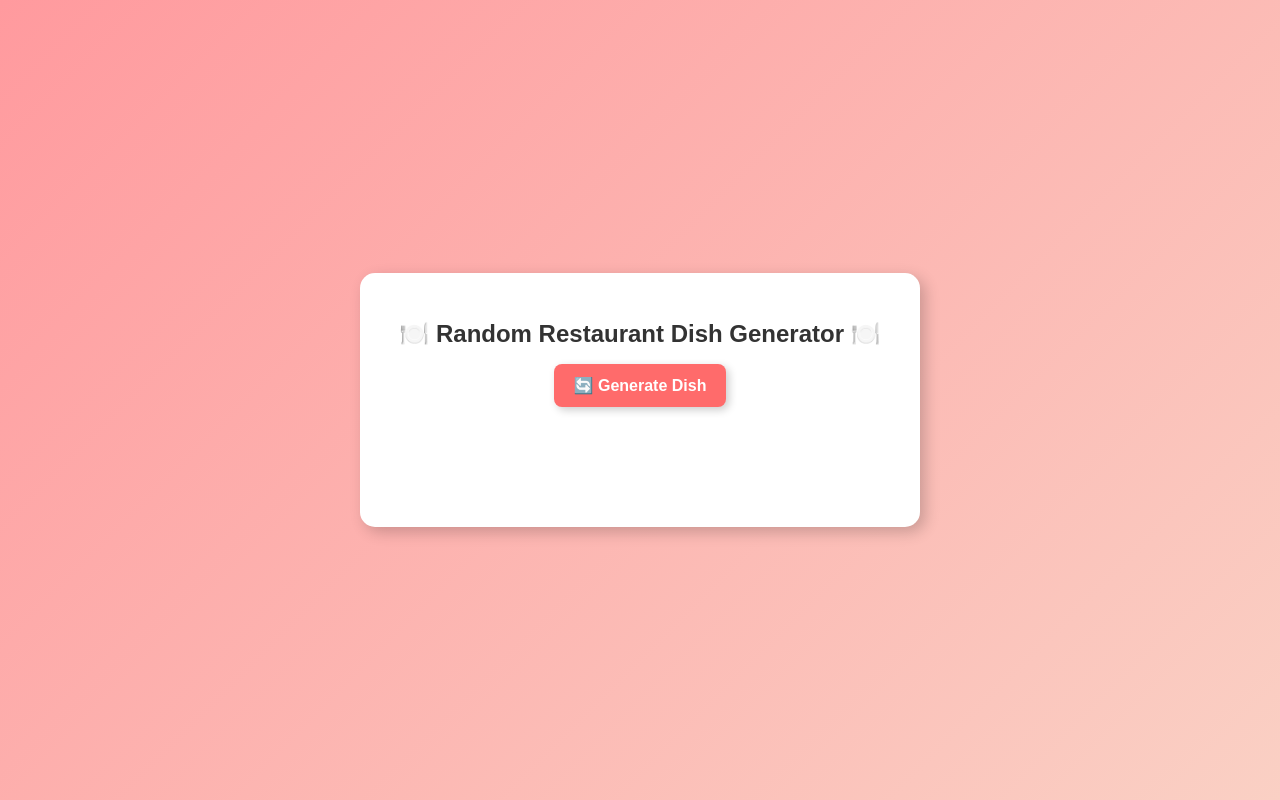
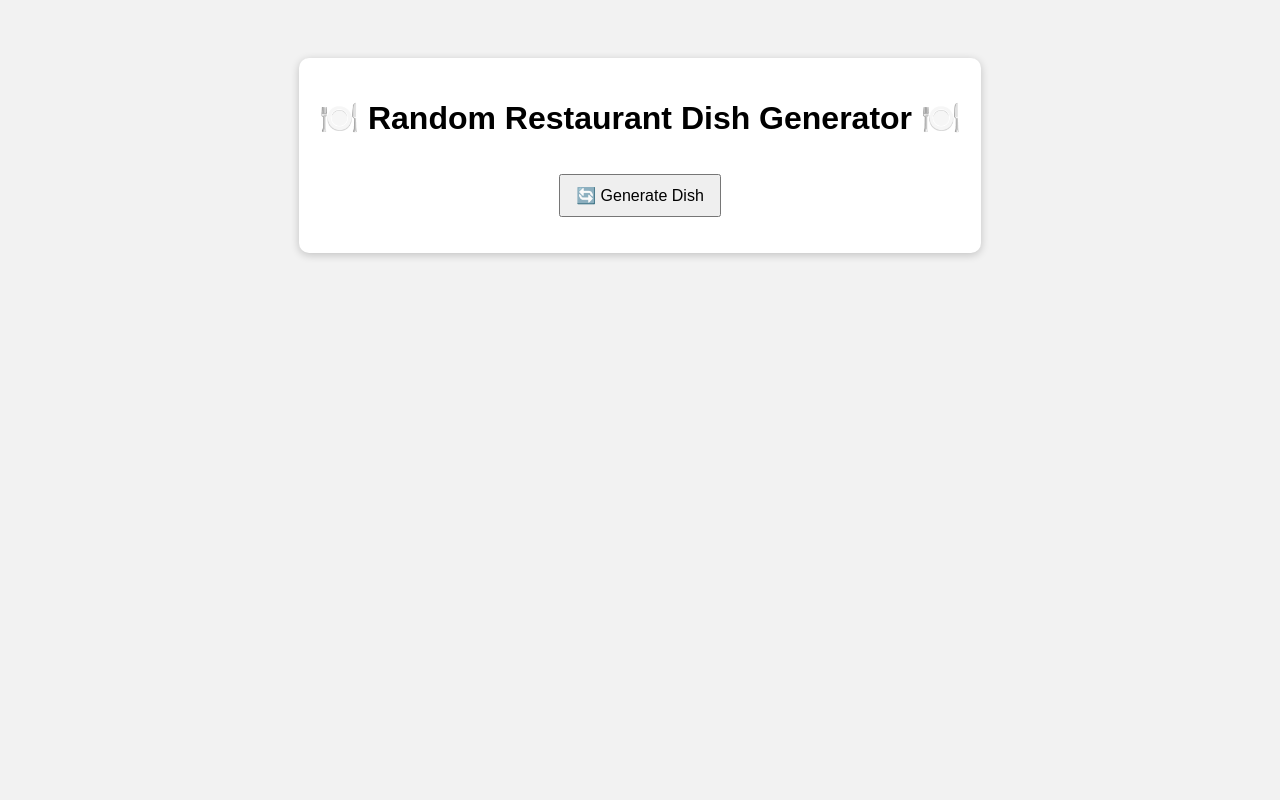
Before and after one commit to jstrauss1018/fun, a plain HTML site: page index.html in a window 1280 px wide. Drawn offline with Linux system fonts and the light colour scheme.

Commit message:
Update styles.css

```diff
--- a/styles.css
+++ b/styles.css
@@ -1,63 +1,21 @@
-/* Apply general page styling */
 body {
-    font-family: 'Arial', sans-serif;
-    background: linear-gradient(135deg, #ff9a9e, #fad0c4);
-    text-align: center;
-    display: flex;
-    justify-content: center;
-    align-items: center;
-    height: 100vh;
-    margin: 0;
+  font-family: Arial, sans-serif;
+  text-align: center;
+  background: #f2f2f2;
+  padding: 50px;
 }
 
-/* Container for the content */
 .container {
-    background: white;
-    padding: 30px;
-    border-radius: 15px;
-    box-shadow: 5px 5px 15px rgba(0, 0, 0, 0.2);
-    width: 80%;
-    max-width: 500px;
+  background: white;
+  border-radius: 10px;
+  padding: 20px;
+  box-shadow: 0 2px 8px rgba(0,0,0,0.2);
+  display: inline-block;
 }
 
-/* Style the title */
-h1 {
-    font-size: 24px;
-    color: #333;
+button {
+  padding: 10px 15px;
+  font-size: 16px;
+  margin-top: 15px;
+  cursor: pointer;
 }
-
-/* Stylish button */
-button {
-    background: #ff6b6b;
-    color: white;
-    border: none;
-    padding: 12px 20px;
-    font-size: 16px;
-    font-weight: bold;
-    border-radius: 8px;
-    cursor: pointer;
-    transition: all 0.3s ease;
-    box-shadow: 3px 3px 8px rgba(0, 0, 0, 0.2);
-}
-
-/* Hover effect on button */
-button:hover {
-    background: #ff4040;
-    transform: scale(1.05);
-}
-
-/* Dish text styling */
-#dish {
-    font-size: 20px;
-    margin-top: 20px;
-    font-weight: bold;
-    color: #444;
-    min-height: 50px;
-    opacity: 0;
-    transition: opacity 0.5s ease-in-out;
-}
-
-/* Fade-in effect for dish text */
-.show {
-    opacity: 1;
-}
```
